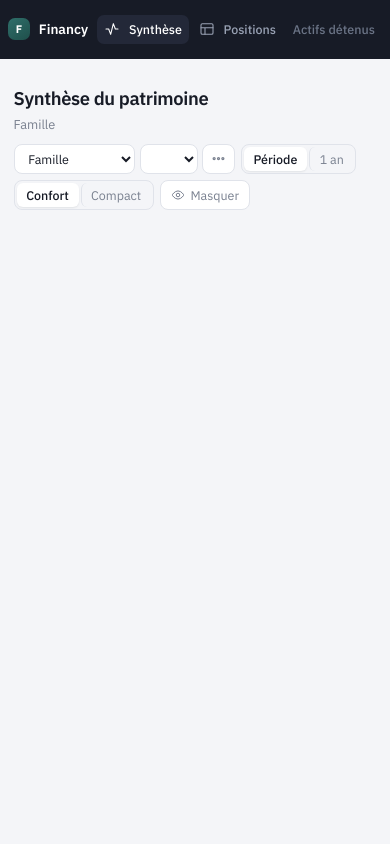
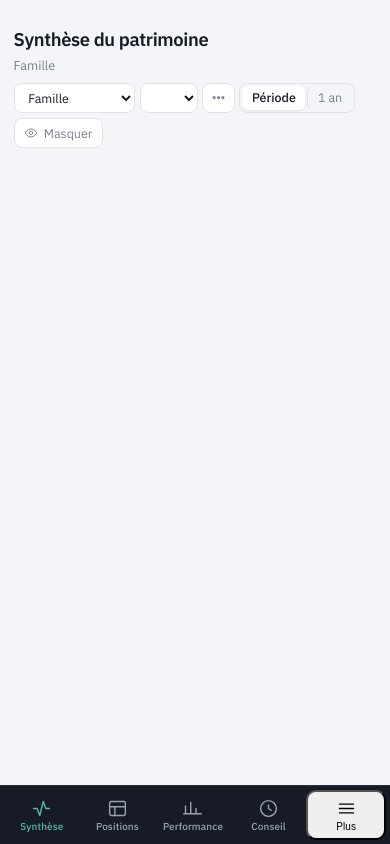
Before and after one commit to jrozelle/financy, a Flask app: page / in a window 390 px wide. Run offline with Flask 3, Linux system fonts and the light colour scheme; data comes from the database, SQL or seed files in the repository; data that the repository does not hold is empty.

Commit message:
feat(mobile): barre d'onglets en bas, et deux indicateurs par ligne
Sur iPhone le rail devenait une barre horizontale defilante en haut : les
premieres entrees — Synthese, Positions — partaient hors ecran a gauche, si
bien qu'on ne voyait plus ni ou l'on se trouvait, ni la moitie des
destinations. Il fallait faire defiler une barre de navigation pour naviguer.

Barre du bas desormais, cinq cases fixes atteignables au pouce : quatre
destinations et un bouton « Plus » qui deplie le rail entier — sous-entrees,
recherche, reglages. Ce n'est pas un second composant : c'est le meme element
qui change de geometrie sous `.is-open`, donc rien a maintenir en double et
aucun ecouteur a recabler.

Les quatre indicateurs prenaient un ecran chacun, empiles pleine largeur. Les
deux comparables — ce qu'on possede, ce qu'on doit — passent cote a cote, le
mobilisable dessous, le net au-dessus. Et la densite d'affichage quitte
l'en-tete sur telephone : deux lignes de reglages avant le premier chiffre,
pour un choix qui n'y veut rien dire.

Co-Authored-By: Claude Opus 5 <noreply@anthropic.com>
Claude-Session: https://claude.ai/code/session_015NLNNgG8X2QhsSxUwMTeY6

```diff
--- a/static/modules/main.js
+++ b/static/modules/main.js
@@ -670,6 +670,31 @@ function wireEvents() {
   deplacer('#settings-menu', 'rail-reglages');     // les reglages aussi
   // Videe de tout, la barre du haut n'a plus lieu d'etre.
 
+  // ── Barre du bas : le bouton « Plus » deplie le rail entier ─────────
+  // Sur telephone le rail ne montre que cinq destinations ; les sous-entrees,
+  // la recherche et les reglages vivent derriere ce bouton. C'est le meme
+  // element qui change de geometrie, donc rien a recabler.
+  const rail = document.getElementById('fin-rail');
+  const plus = document.getElementById('rail-plus');
+  const replierRail = () => {
+    rail?.classList.remove('is-open');
+    document.body.classList.remove('rail-ouvert');
+    plus?.setAttribute('aria-expanded', 'false');
+  };
+  plus?.addEventListener('click', () => {
+    const ouvert = rail.classList.toggle('is-open');
+    document.body.classList.toggle('rail-ouvert', ouvert);
+    plus.setAttribute('aria-expanded', String(ouvert));
+  });
+  // Choisir une destination referme la feuille ; le bouton lui-meme la bascule.
+  rail?.addEventListener('click', e => {
+    if (e.target.closest('#rail-plus')) return;
+    if (e.target.closest('.tab-btn, #ouvrir-reglages')) replierRail();
+  });
+  document.addEventListener('keydown', e => {
+    if (e.key === 'Escape' && rail?.classList.contains('is-open')) replierRail();
+  });
+
   // L'en-tete figé ne prend son filet qu'une fois decolle du haut : souligner
   // un en-tete au repos ajoute un trait qui ne separe rien.
   const tete = document.querySelector('.page-head');
--- a/static/style.css
+++ b/static/style.css
@@ -144,6 +144,10 @@
   --rail-ink:      #9aa3b5;
   --rail-ink-on:   #ffffff;
   --rail-group:    #616b80;
+  /* Le rail restant sombre dans les deux themes, son accent et son filet ne
+     varient pas non plus : une seule definition suffit. */
+  --rail-actif:    #5fb3a8;
+  --rail-border:   rgba(255,255,255,.08);
   --sans: "IBM Plex Sans", ui-sans-serif, system-ui, -apple-system, "Segoe UI", sans-serif;
   --mono: "IBM Plex Mono", ui-monospace, "SF Mono", Menlo, monospace;
   --radius:        11px;
@@ -3145,32 +3149,72 @@ html.is-masked body::before {
 body { padding-left: var(--rail-w); }
 /* Les onglets vivent dans le rail : la barre du haut ne garde que les outils. */
 
+/* Le bouton « Plus » n'a de sens que dans la barre du bas ; declare avant le
+   media pour que celui-ci le rallume. */
+.fin-rail-plus { display: none; }
+
+/* ── Telephone : le rail devient une barre d'onglets en bas ─────────────── */
+/* Une barre horizontale defilante en haut cachait les premieres entrees hors
+   ecran — on ne voyait donc plus ou l'on se trouvait. Cinq destinations fixes
+   en bas, atteignables au pouce, et le reste derriere « Plus » qui deplie le
+   rail entier : meme markup, deux geometries. */
 @media (max-width: 780px) {
-  /* Sous 900 px le rail passe en barre horizontale : garder une colonne de
-     216 px mangerait la moitie de la largeur utile. */
   .fin-rail {
-    position: static; width: auto; flex-direction: row; align-items: center;
-    gap: .15rem; padding: .35rem .5rem; overflow-x: auto; bottom: auto;
-    scrollbar-width: none;
-  }
-  .fin-rail::-webkit-scrollbar { display: none; }
-  .fin-rail-brand { padding: 0 .4rem 0 0; font-size: .85rem; }
-  .fin-rail-brand .fin-rail-mark { width: 22px; height: 22px; font-size: 11px; }
-  .fin-rail-group, .fin-rail-foot .fin-rail-group { display: none; }
-  .fin-rail-foot { margin-top: 0; display: flex; gap: .15rem; }
-  /* Compacte : dix entrees sur une ligne de telephone ne tiennent qu'au prix
-     d'un defilement, autant qu'il en montre le plus possible d'un coup. */
-  .fin-rail .tab-btn {
-    width: auto; white-space: nowrap; font-size: .78rem; padding: .3rem .45rem;
-  }
-  .fin-rail .fin-rail-sub { padding-left: .45rem; }
+    position: fixed; inset: auto 0 0 0; width: auto; height: auto;
+    flex-direction: row; align-items: stretch; justify-content: space-around;
+    gap: 0; padding: .25rem .25rem calc(.25rem + env(safe-area-inset-bottom, 0px));
+    border-right: 0; border-top: 1px solid var(--rail-border, rgba(255,255,255,.08));
+    overflow: visible; z-index: 80;
+  }
   body { padding-left: 0; }
-  /* Le titre reste : sur une barre reduite a des filtres, il est la seule
-     indication de l'endroit ou l'on se trouve. */
-  .fin-title { display: block; flex: 1 1 100%; order: -1; padding: 0 0 .3rem; }
-  .fin-title h1 { font-size: .95rem; }
-  .fin-title p { display: none; }
-}
+
+  /* Ne restent que les cinq destinations et le bouton « Plus ». */
+  .fin-rail-brand,
+  .fin-rail-group,
+  #rail-recherche,
+  .fin-rail .fin-rail-sub,
+  .fin-rail-foot { display: none; }
+  .fin-rail-plus { display: flex; }
+
+  .fin-rail .fin-rail-item {
+    flex: 1 1 0; min-width: 0;
+    flex-direction: column; align-items: center; justify-content: center;
+    gap: .15rem; padding: .35rem .15rem; margin: 0;
+    font-size: .625rem; line-height: 1.1; letter-spacing: .01em;
+    white-space: nowrap; overflow: hidden; text-overflow: ellipsis;
+    border-radius: 10px;
+  }
+  .fin-rail .fin-rail-item svg { width: 21px; height: 21px; }
+  /* L'entree courante se marque par la couleur : un fond plein sur une barre
+     de cinq cases fait un pave qui deborde du rythme. */
+  .fin-rail .fin-rail-item.active { background: transparent; color: var(--rail-actif, #7fd1c8); }
+
+  /* Deplie : le rail reprend sa colonne, par-dessus la page. */
+  .fin-rail.is-open {
+    inset: 0 0 0 0; flex-direction: column; justify-content: flex-start;
+    align-items: stretch; overflow-y: auto;
+    gap: .1rem; padding: calc(.75rem + env(safe-area-inset-top, 0px)) .75rem
+                        calc(.75rem + env(safe-area-inset-bottom, 0px));
+  }
+  .fin-rail.is-open .fin-rail-brand,
+  .fin-rail.is-open .fin-rail-group,
+  .fin-rail.is-open #rail-recherche,
+  .fin-rail.is-open .fin-rail-sub,
+  .fin-rail.is-open .fin-rail-foot { display: block; }
+  .fin-rail.is-open .fin-rail-foot { margin-top: auto; }
+  .fin-rail.is-open .fin-rail-item {
+    flex: 0 0 auto; flex-direction: row; justify-content: flex-start;
+    gap: .6rem; padding: .6rem .7rem; font-size: .9rem; text-align: left;
+  }
+  .fin-rail.is-open .fin-rail-item svg { width: 18px; height: 18px; }
+  .fin-rail.is-open .fin-rail-item.active { background: var(--rail-hover); }
+
+  /* Le contenu doit pouvoir defiler au-dessus de la barre. */
+  main { padding-bottom: calc(4.5rem + env(safe-area-inset-bottom, 0px)); }
+  body.rail-ouvert { overflow: hidden; }
+}
+
+
 
 /* Titre de la page dans la barre du haut */
 /* Le titre reclame sa place : sans base explicite, la recherche prenait tout
@@ -3519,10 +3563,29 @@ main > .tab-content > .page-header > h1 { display: none; }
   .kpi-grid > .kpi-card.kpi-mobilizable { grid-column: span 4; }
   [data-carte] { grid-column: span 12 !important; }
 }
+/* Telephone : empiler les quatre indicateurs pleine largeur demandait un
+   ecran par chiffre. Deux par ligne pour les deux comparables — ce qu'on
+   possede et ce qu'on doit —, le mobilisable en dessous, le net au-dessus. */
 @media (max-width: 700px) {
-  .kpi-grid > .kpi-card.kpi-gross,
-  .kpi-grid > .kpi-card.kpi-debt,
+  .kpi-grid > .kpi-card.kpi-gross       { grid-column: span 6; }
+  .kpi-grid > .kpi-card.kpi-debt        { grid-column: span 6; }
   .kpi-grid > .kpi-card.kpi-mobilizable { grid-column: span 12; }
+  .kpi-hero .kpi-value { font-size: 1.75rem; }
+  .kpi-hero .spark { height: 28px; }
+  .kpi-card.kpi-gross .kpi-value,
+  .kpi-card.kpi-debt .kpi-value { font-size: 1rem; }
+  .kpi-card.kpi-gross .kpi-sub,
+  .kpi-card.kpi-debt .kpi-sub { font-size: .66rem; }
+  .kpi-card { padding: calc(.8rem * var(--d)); }
+  .kpi-label { font-size: .6rem; letter-spacing: .07em; }
+
+  /* En-tete : deux lignes pleines de reglages avant le premier chiffre. La
+     densite ne veut rien dire sur un telephone — elle disparait ; la periode
+     et le masquage restent, ce sont des lectures, pas des preferences. */
+  .page-head-tools [aria-label="Densité d'affichage"] { display: none; }
+  .page-head-tools { gap: .3rem; row-gap: .35rem; }
+  .page-head-titre h1 { font-size: 1.15rem; }
+  .page-head { gap: .45rem; margin-bottom: calc(.7rem * var(--d)); }
 }
 
 /* Sous-titre d'indicateur : un montant seul ne se situe pas. */
--- a/templates/index.html
+++ b/templates/index.html
@@ -15,7 +15,7 @@
        revenait a se battre contre douze regles invisibles. Les boutons portent
        les memes data-tab / data-group, le JS existant les cable sans rien
        savoir de ce changement. -->
-  <nav class="fin-rail" aria-label="Navigation principale">
+  <nav class="fin-rail" id="fin-rail" aria-label="Navigation principale">
     <div class="fin-rail-brand"><span class="fin-rail-mark">F</span>Financy</div>
     <div id="rail-recherche"></div>
 
@@ -31,6 +31,14 @@
     <button type="button" class="tab-btn fin-rail-sub" data-tab="flux">Flux et versements</button>
 
     <button type="button" class="tab-btn fin-rail-item" data-tab="conseil"><svg viewBox="0 0 24 24" aria-hidden="true" focusable="false"><circle cx="12" cy="12" r="9"/><path d="M12 8v4l3 2"/></svg>Conseil</button>
+
+    <!-- Sur telephone le rail devient une barre du bas a cinq entrees ; ce
+         bouton y deplie le rail complet, sous-entrees et recherche comprises.
+         Masque des que la colonne tient a l'ecran. -->
+    <button type="button" class="fin-rail-item fin-rail-plus" id="rail-plus"
+            aria-expanded="false" aria-controls="fin-rail">
+      <svg viewBox="0 0 24 24" aria-hidden="true" focusable="false"><path d="M4 7h16M4 12h16M4 17h16"/></svg>Plus
+    </button>
 
     <div class="fin-rail-foot">
       <button type="button" class="fin-rail-item fin-rail-reglages" id="ouvrir-reglages">
```
